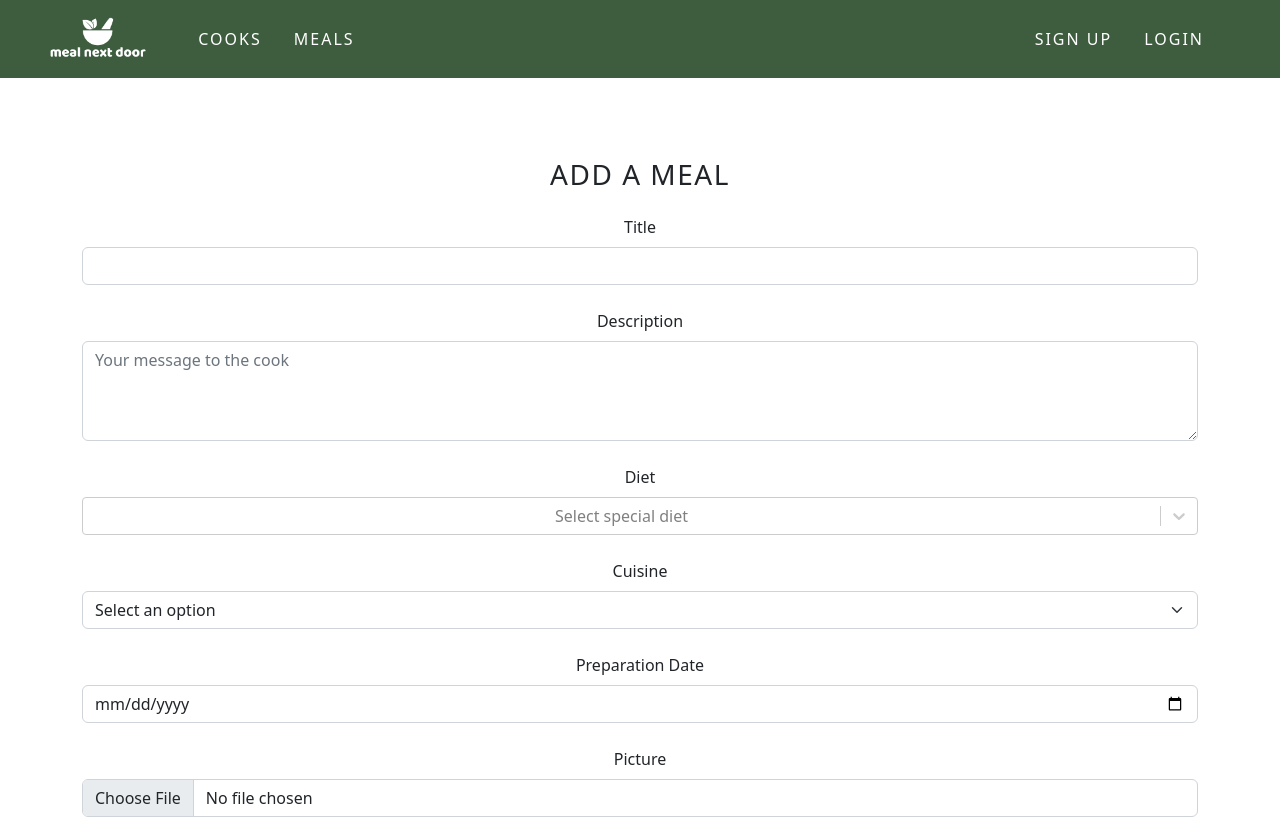
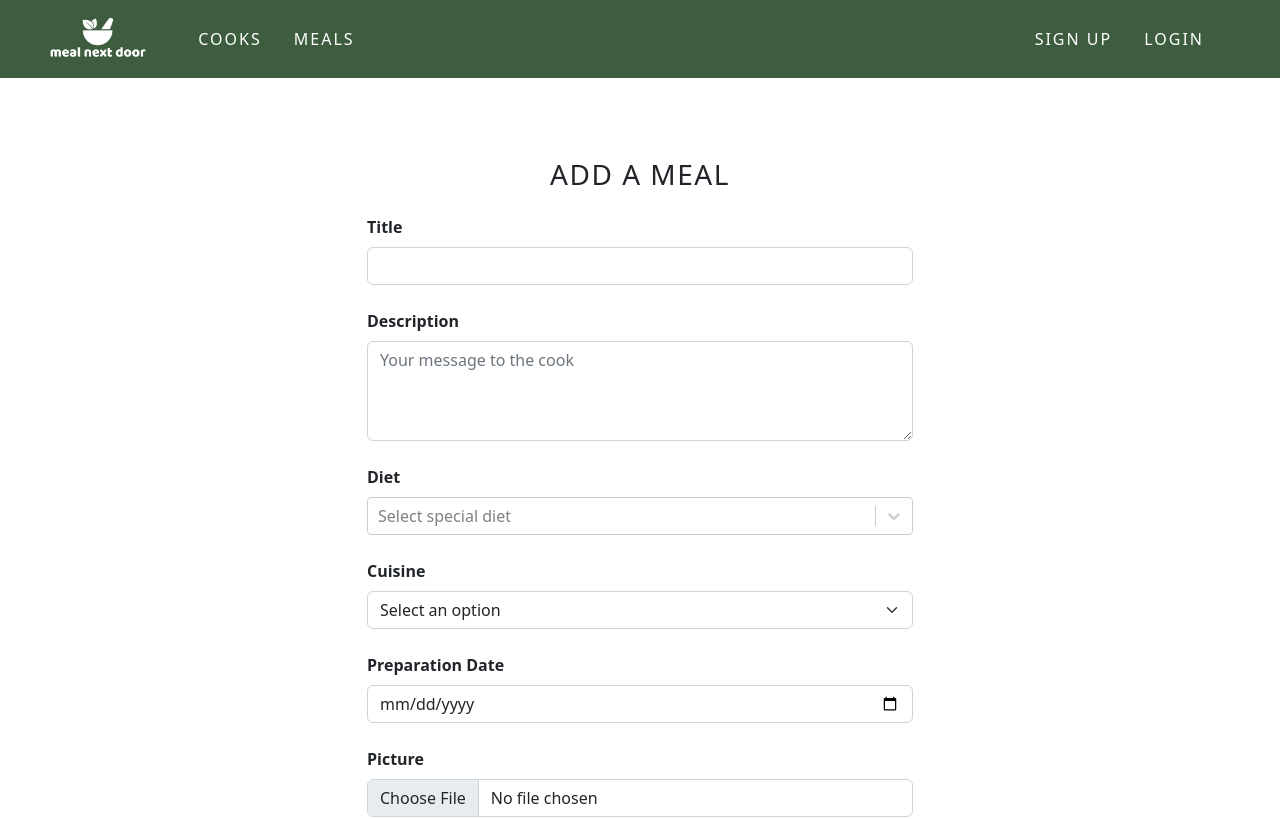
Before and after one commit to meal-next-door/client, a React (Create React App) app: page /create-meal in a window 1280 px wide. Shown: the top 819 px of the page. Built offline with nearby package versions, Linux system fonts and the light colour scheme; no server answers.

Commit message:
finish styling the create form

```diff
--- a/src/components/CreateMeal.js
+++ b/src/components/CreateMeal.js
@@ -76,8 +76,8 @@ function AddMeal(props) {
     return (
 
         <Container style={{ marginTop: '5rem' }}>
-            <Row>
-                <Col>
+            <Row style={{ display: 'flex', justifyContent: 'center' }}>
+                <Col lg={6}>
                     <h3 style={{ textTransform: 'uppercase', letterSpacing: '1.5px' }}>Add a meal</h3>
 
                     {errorMsg &&
@@ -87,7 +87,7 @@ function AddMeal(props) {
                     }
 
                     <Form onSubmit={handleSubmit}>
-                        <Form.Group style={{ marginTop: '1.5rem' }}>
+                        <Form.Group style={{ marginTop: '1.5rem', textAlign: 'left', fontWeight: 'bold' }}>
                             <Form.Label>Title</Form.Label>
                             <Form.Control
                                 type="text"
@@ -98,7 +98,7 @@ function AddMeal(props) {
                             ></Form.Control>
                         </Form.Group>
 
-                        <Form.Group style={{ marginTop: '1.5rem' }}>
+                        <Form.Group style={{ marginTop: '1.5rem', textAlign: 'left', fontWeight: 'bold' }}>
                             <Form.Label>Description</Form.Label>
                             <Form.Control
                                 type="text"
@@ -112,12 +112,12 @@ function AddMeal(props) {
                             ></Form.Control>
                         </Form.Group>
 
-                        <Form.Group style={{ marginTop: '1.5rem' }}>
-                            <Form.Label>Diet</Form.Label>
+                        <Form.Group style={{ marginTop: '1.5rem', textAlign: 'left' }}>
+                            <Form.Label><strong>Diet</strong></Form.Label>
                             <Select options={options} onChange={handleSelect} placeholder="Select special diet" isMulti />
                         </Form.Group>
 
-                        <Form.Group style={{ marginTop: '1.5rem' }}>
+                        <Form.Group style={{ marginTop: '1.5rem', textAlign: 'left', fontWeight: 'bold' }}>
                             <Form.Label>Cuisine</Form.Label>
                             <Form.Select value={cuisine} onChange={(e) => setCuisine(e.target.value)} required>
                                 <option value="" disabled selected>Select an option</option>
@@ -136,7 +136,7 @@ function AddMeal(props) {
                             </Form.Select>
                         </Form.Group>
 
-                        <Form.Group style={{ marginTop: '1.5rem' }}>
+                        <Form.Group style={{ marginTop: '1.5rem', textAlign: 'left', fontWeight: 'bold' }}>
                             <Form.Label>Preparation Date</Form.Label>
                             <Form.Control
                                 type="date"
@@ -147,7 +147,7 @@ function AddMeal(props) {
                             ></Form.Control>
                         </Form.Group>
 
-                        <Form.Group style={{ marginTop: '1.5rem' }}>
+                        <Form.Group style={{ marginTop: '1.5rem', textAlign: 'left', fontWeight: 'bold' }}>
                             <Form.Label>Picture</Form.Label>
                             <Form.Control type="file" onChange={(e) => { setImageSelected(e.target.files[0]) }} />
                         </Form.Group>
```
